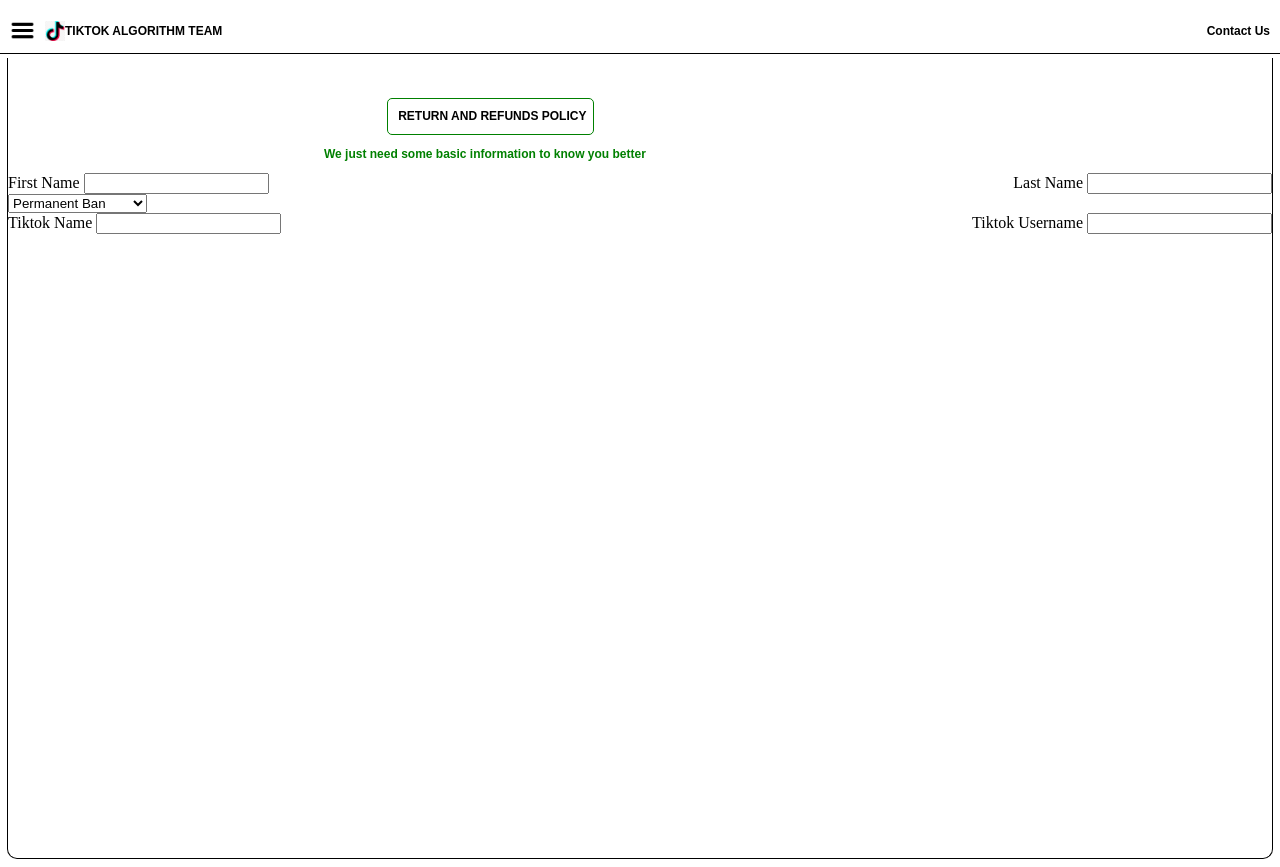
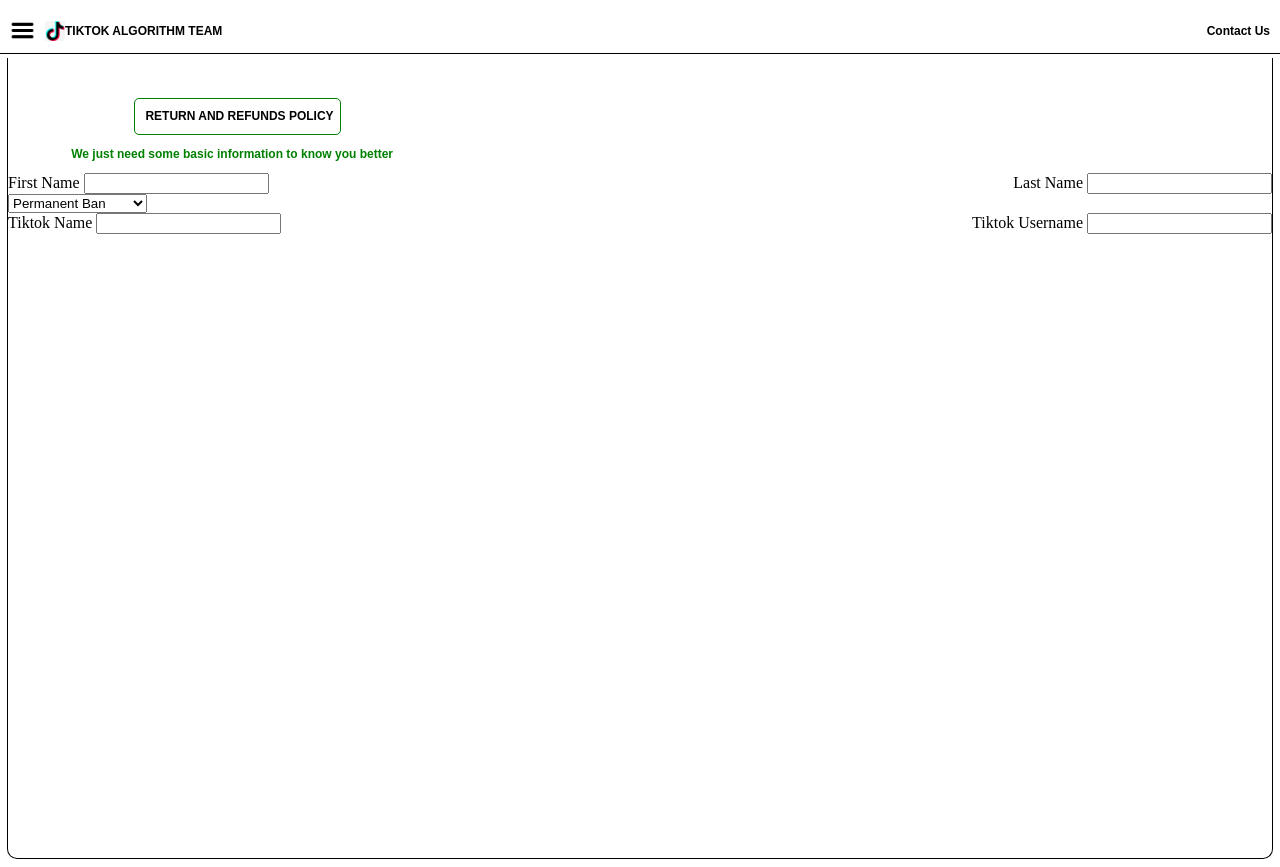
Before and after one commit to kartonnasty/ttttt, a plain HTML site: page index.html in a window 1280 px wide. Drawn offline with Linux system fonts and the light colour scheme.

Commit message:
Add files via upload

```diff
--- a/styles/div.css
+++ b/styles/div.css
@@ -45,7 +45,7 @@
     width: 195px;
     height: 25px;
     margin-top: 40px;
-    margin-left: 30%;
+    margin-left: 10%;
     border-style: solid;
     border-width: 1px;
     border-color: green;
--- a/styles/general.css
+++ b/styles/general.css
@@ -18,7 +18,7 @@
     padding: 0;
 }
 .formp{
-    padding-left: 25%;
+    padding-left: 5%;
     font-family: Arial, Helvetica, sans-serif;
     font-size: 12px;
     font-weight: bold;
```
